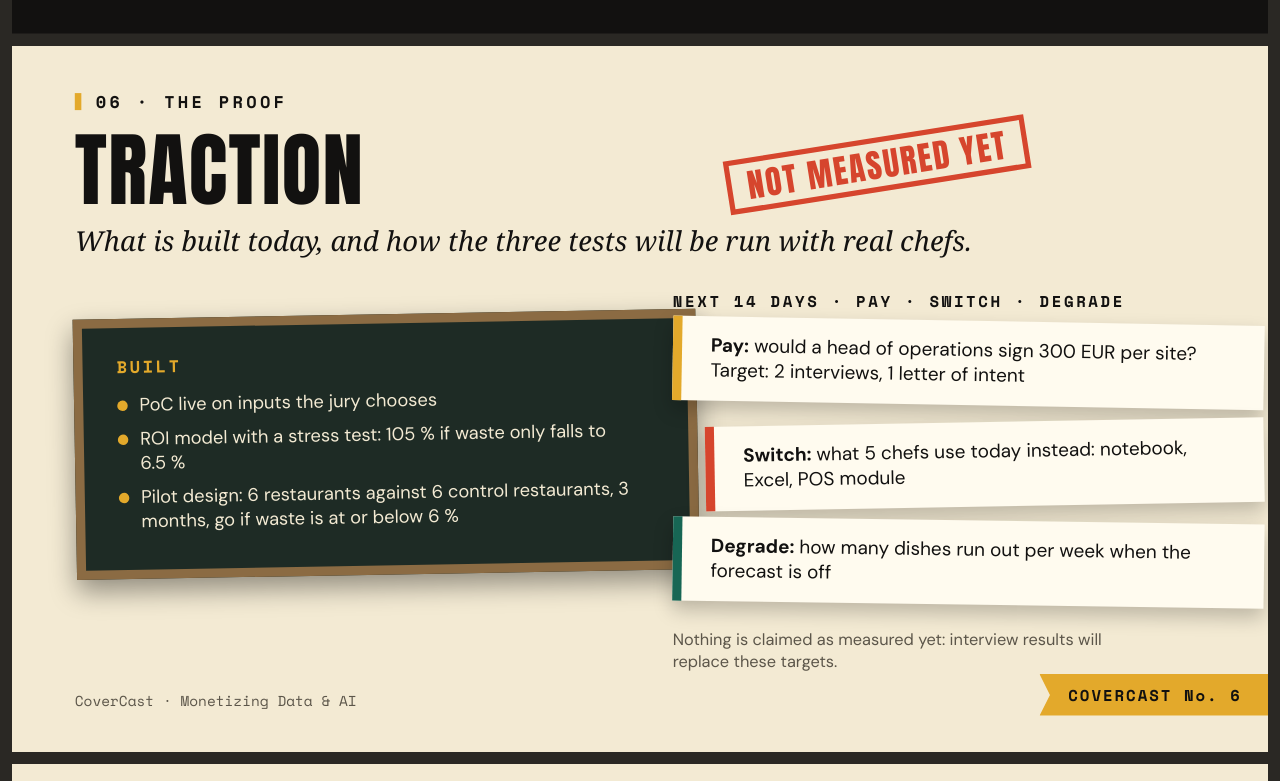
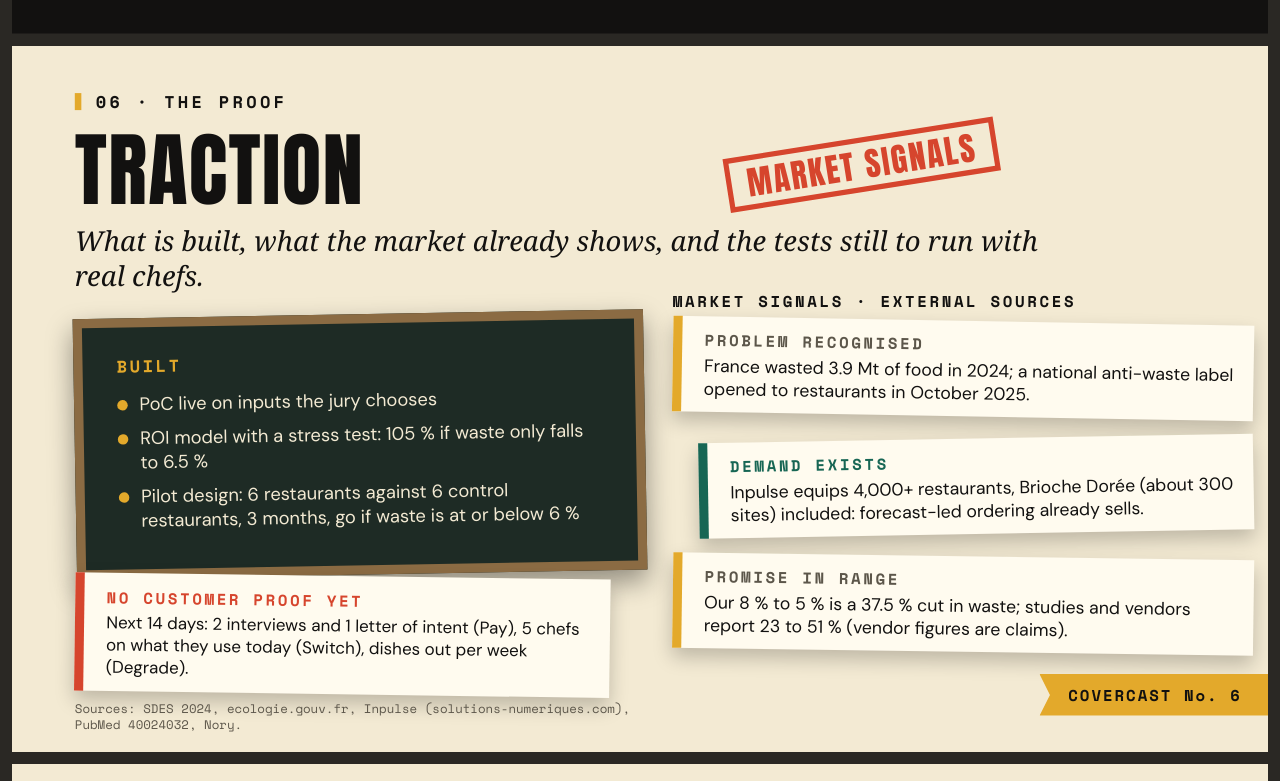
Before and after one commit to enzontl/covercast-poc, a website: page pitch-deck/CoverCast_Pitch_Deck.html in a window 1280 px wide. Shown: the part 3559-4340 px from the top of the page. Drawn offline with nearby package versions, Linux system fonts and the light colour scheme; a web font is replaced by a local one.

Commit message:
Deck: Traction slide with sourced market signals, no customer proof claimed
Co-Authored-By: Claude Sonnet 5.5 <noreply@anthropic.com>
Claude-Session: https://claude.ai/code/session_01VR97EJrjxCTQuPzRPY6sHW

```diff
--- a/pitch-deck/CoverCast_Pitch_Deck.html
+++ b/pitch-deck/CoverCast_Pitch_Deck.html
@@ -198,20 +198,20 @@ h2{position:absolute;left:96px;top:128px;margin:0;font-family:'Anton',Impact,san
 <section id="traction">
 <p class="kick">06 · The proof</p>
 <h2>Traction</h2>
-<p class="lead">What is built today, and how the three tests will be run with real chefs.</p>
-<div class="board" style="left:96px;top:410px;width:820px;transform:rotate(-1deg)">
+<p class="lead">What is built, what the market already shows, and the tests still to run with real chefs.</p>
+<div class="board" style="left:96px;top:410px;width:740px;transform:rotate(-1deg)">
 <p class="lab">BUILT</p>
-<ul style="margin-top:22px"><li>PoC live on inputs the jury chooses</li><li>ROI model with a stress test: 105 % if waste only falls to 6.5&nbsp;%</li><li>Pilot design: 6 restaurants against 6 control restaurants, 3 months, go if waste is at or below 6&nbsp;%</li></ul>
+<ul style="margin-top:22px"><li>PoC live on inputs the jury chooses</li><li>ROI model with a stress test: 105&nbsp;% if waste only falls to 6.5&nbsp;%</li><li>Pilot design: 6 restaurants against 6 control restaurants, 3 months, go if waste is at or below 6&nbsp;%</li></ul>
 </div>
-<p class="lab mono" style="position:absolute;left:1010px;top:372px;margin:0;font-size:24px;letter-spacing:4px;font-weight:700">NEXT 14 DAYS · PAY · SWITCH · DEGRADE</p>
-<div class="slip" style="left:1010px;top:420px;width:810px;transform:rotate(1deg)"><p class="tx" style="margin:0;font-size:29px"><b>Pay:</b> would a head of operations sign 300 EUR per site? Target: 2 interviews, 1 letter of intent</p></div>
-<div class="slip r" style="left:1060px;top:575px;width:760px;transform:rotate(-1deg)"><p class="tx" style="margin:0;font-size:29px"><b>Switch:</b> what 5 chefs use today instead: notebook, Excel, POS module</p></div>
-<div class="slip g" style="left:1010px;top:725px;width:810px;transform:rotate(0.8deg)"><p class="tx" style="margin:0;font-size:29px"><b>Degrade:</b> how many dishes run out per week when the forecast is off</p></div>
-<p class="s" style="left:1010px;top:890px;width:680px;font-size:25px">Nothing is claimed as measured yet: interview results will replace these targets.</p>
-<p class="stamp" style="left:1090px;top:140px;font-size:50px">Not measured yet</p>
-<p class="src" style="width:800px">CoverCast · Monetizing Data &amp; AI</p>
+<div class="slip r" style="left:96px;top:810px;width:740px;padding:20px 30px 20px 34px;transform:rotate(0.8deg)"><p class="lab" style="color:#D6452D">NO CUSTOMER PROOF YET</p><p class="tx" style="font-size:26px;margin-top:4px">Next 14 days: 2 interviews and 1 letter of intent (Pay), 5 chefs on what they use today (Switch), dishes out per week (Degrade).</p></div>
+<p class="lab mono" style="position:absolute;left:1010px;top:372px;margin:0;font-size:24px;letter-spacing:4px;font-weight:700">MARKET SIGNALS · EXTERNAL SOURCES</p>
+<div class="slip" style="left:1010px;top:420px;width:810px;padding:18px 30px 18px 34px;transform:rotate(1deg)"><p class="lab">Problem recognised</p><p class="tx" style="font-size:27px;margin-top:4px">France wasted 3.9 Mt of food in 2024; a national anti-waste label opened to restaurants in October 2025.</p></div>
+<div class="slip g" style="left:1050px;top:600px;width:770px;padding:18px 30px 18px 34px;transform:rotate(-1deg)"><p class="lab" style="color:#176654">Demand exists</p><p class="tx" style="font-size:27px;margin-top:4px">Inpulse equips 4,000+ restaurants, Brioche Dorée (about 300 sites) included: forecast-led ordering already sells.</p></div>
+<div class="slip" style="left:1010px;top:780px;width:810px;padding:18px 30px 18px 34px;transform:rotate(0.8deg)"><p class="lab">Promise in range</p><p class="tx" style="font-size:27px;margin-top:4px">Our 8 % to 5 % is a 37.5 % cut in waste; studies and vendors report 23 to 51 % (vendor figures are claims).</p></div>
+<p class="stamp" style="left:1090px;top:140px;font-size:50px">Market signals</p>
+<p class="src" style="width:900px;font-size:19px;bottom:30px">Sources: SDES 2024, ecologie.gouv.fr, Inpulse (solutions-numeriques.com), PubMed 40024032, Nory.</p>
 <p class="pgtag">COVERCAST No. 6</p>
-<aside>À COMPLÉTER AVANT LE 23 NOVEMBRE avec de vraies preuves : verbatims d’entretiens (chefs, responsables d’exploitation), retours des tests du PoC par des utilisateurs, lettre d’intention ou design partner. Remplacer chaque crochet. Ne rien inventer : le jury notera l’honnêteté de ce qui est mesuré. Durée : 1 min.</aside>
+<aside>Honnêteté d’abord : ce sont des signaux de marché sourcés, pas des preuves clients. Dire : le problème est reconnu (3,9 Mt de gaspillage en 2024, label anti-gaspillage étendu à la restauration en octobre 2025), la demande existe (Inpulse, plus de 4 000 restaurants dont Brioche Dorée), et notre hypothèse de 8 % à 5 % (baisse relative de 37,5 %) est dans la fourchette de 23 à 51 % observée dans une étude HORECA et annoncée par les vendeurs (chiffres marketing). Puis : aucune preuve client à ce jour ; dans les 14 jours, 2 entretiens, 1 lettre d’intention (Pay), 5 chefs sur l’existant (Switch), plats en rupture par semaine (Degrade). À remplacer par de vrais verbatims si obtenus avant lundi. Durée : 1 min.</aside>
 </section>
 
 <section id="competition">
```
